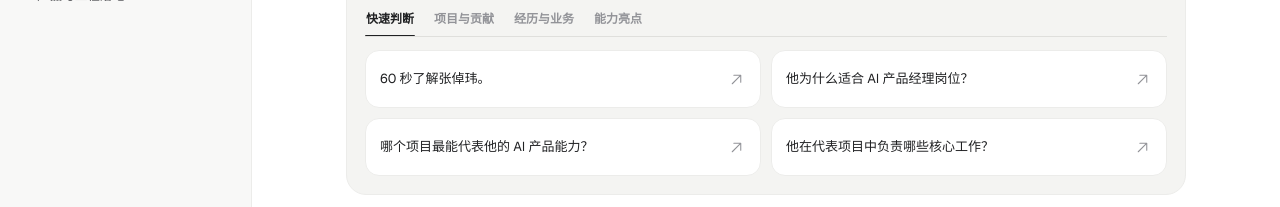
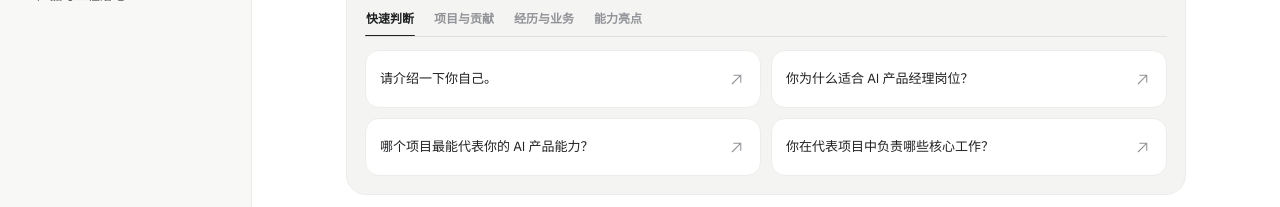
Before and after one commit to ZackZhang-AI/ask-me-career-agent, a Next.js app: page / in a window 1280 px wide. Shown: the part 355-562 px from the top of the page. Built offline with nearby package versions, Linux system fonts and the light colour scheme.

Commit message:
统一推荐问题人称并调整首字节奏

```diff
--- a/components/chat.tsx
+++ b/components/chat.tsx
@@ -42,6 +42,7 @@ const feedbackReasons = [
 ] as const;
 
 const PRESET_REVEAL_INTERVAL_MS = 26;
+const PRESET_THINKING_MS = 420;
 
 function waitFor(ms: number, signal: AbortSignal) {
   return new Promise<void>((resolve, reject) => {
@@ -162,6 +163,8 @@ export function Chat({ presetAnswers }: ChatProps) {
       if (preset) {
         const reduceMotion = window.matchMedia("(prefers-reduced-motion: reduce)").matches;
         const chunks = reduceMotion ? [preset.content] : presetRevealChunks(preset.content);
+        await waitFor(PRESET_THINKING_MS, abort.signal);
+        if (conversationEpoch !== conversationEpochRef.current) return;
         let answer = chunks[0] ?? preset.content;
         const streamingMetadata: Partial<ConversationMessage> = {
           mode: preset.mode,
--- a/lib/capability-navigation.ts
+++ b/lib/capability-navigation.ts
@@ -2,19 +2,19 @@ export const capabilityNavigation = [
   {
     title: "数据分析与 AI 评测",
     summary: "用数据与评测方法定位问题，推动 AI 产品迭代",
-    question: "他在数据分析与 AI 评测方面有哪些实践？",
+    question: "你在数据分析与 AI 评测方面有哪些实践？",
     items: ["SQL / Python 数据分析", "指标与评测集设计", "RAGAS 与 Badcase 分析"],
   },
   {
     title: "审计与企业业务",
     summary: "理解企业流程、风险控制与数据使用边界",
-    question: "审计经历如何帮助他做 AI 产品？",
+    question: "审计经历如何帮助你做 AI 产品？",
     items: ["财务审计流程", "IT 审计与日志核查", "企业数据与风险边界"],
   },
   {
     title: "AI 产品与工程落地",
     summary: "从需求定义到可运行原型，验证产品闭环",
-    question: "哪个项目最能代表他的 AI 产品能力？",
+    question: "哪个项目最能代表你的 AI 产品能力？",
     items: ["RAG 知识库系统", "Multi-Agent 工作流", "Web 与桌面原型", "AI 编程工具辅助"],
   },
 ] as const;
--- a/lib/question-suggestions.ts
+++ b/lib/question-suggestions.ts
@@ -12,40 +12,40 @@ export const questionGroups = [
     id: "screening",
     label: "快速判断",
     questions: [
-      "60 秒了解张倬玮。",
-      "他为什么适合 AI 产品经理岗位？",
-      "哪个项目最能代表他的 AI 产品能力？",
-      "他在代表项目中负责哪些核心工作？",
+      "请介绍一下你自己。",
+      "你为什么适合 AI 产品经理岗位？",
+      "哪个项目最能代表你的 AI 产品能力？",
+      "你在代表项目中负责哪些核心工作？",
     ],
   },
   {
     id: "projects",
     label: "项目与贡献",
     questions: [
-      "哪个项目最能代表他的 AI 产品能力？",
-      "他如何把业务问题转化为 AI 产品方案？",
-      "他在代表项目中负责哪些核心工作？",
-      "他如何评估并改进 AI 产品效果？",
+      "哪个项目最能代表你的 AI 产品能力？",
+      "你如何把业务问题转化为 AI 产品方案？",
+      "你在代表项目中负责哪些核心工作？",
+      "你如何评估并改进 AI 产品效果？",
     ],
   },
   {
     id: "experience",
     label: "经历与业务",
     questions: [
-      "应用统计学背景如何帮助他做 AI 产品？",
-      "审计经历如何帮助他做 AI 产品？",
-      "他的实习经历沉淀了哪些可迁移能力？",
-      "他的教育与项目经历形成了怎样的能力组合？",
+      "应用统计学背景如何帮助你做 AI 产品？",
+      "审计经历如何帮助你做 AI 产品？",
+      "你的实习经历沉淀了哪些可迁移能力？",
+      "你的教育与项目经历形成了怎样的能力组合？",
     ],
   },
   {
     id: "capabilities",
     label: "能力亮点",
     questions: [
-      "他的核心技术能力有哪些？",
-      "他在数据分析与 AI 评测方面有哪些实践？",
-      "他对企业级 AI 场景有哪些理解？",
-      "他如何使用 AI 编程工具提升交付效率？",
+      "你的核心技术能力有哪些？",
+      "你在数据分析与 AI 评测方面有哪些实践？",
+      "你对企业级 AI 场景有哪些理解？",
+      "你如何使用 AI 编程工具提升交付效率？",
     ],
   },
 ] as const;
@@ -250,7 +250,7 @@ const hrFollowUpIntents: Array<{
     matcher: /适合|岗位|价值|胜任|优势|团队/,
     fallbacks: [
       "你为什么适合 AI 产品经理岗位？",
-      "60 秒了解张倬玮。",
+      "请介绍一下你自己。",
       "哪个项目最能代表你的 AI 产品能力？",
     ],
   },
```
Also changed, not shown: 2 other files (tests, documents, lock files or other folders).
